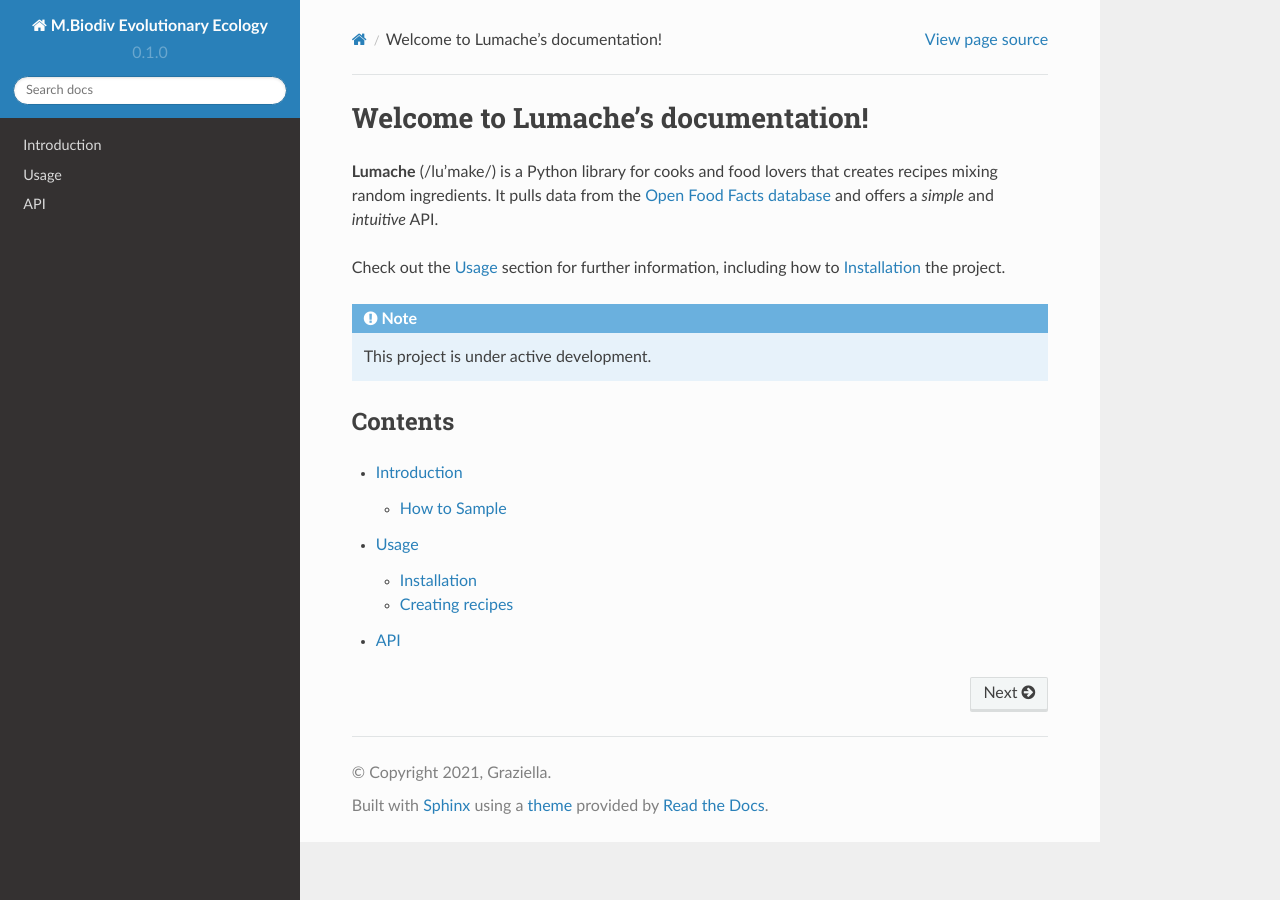
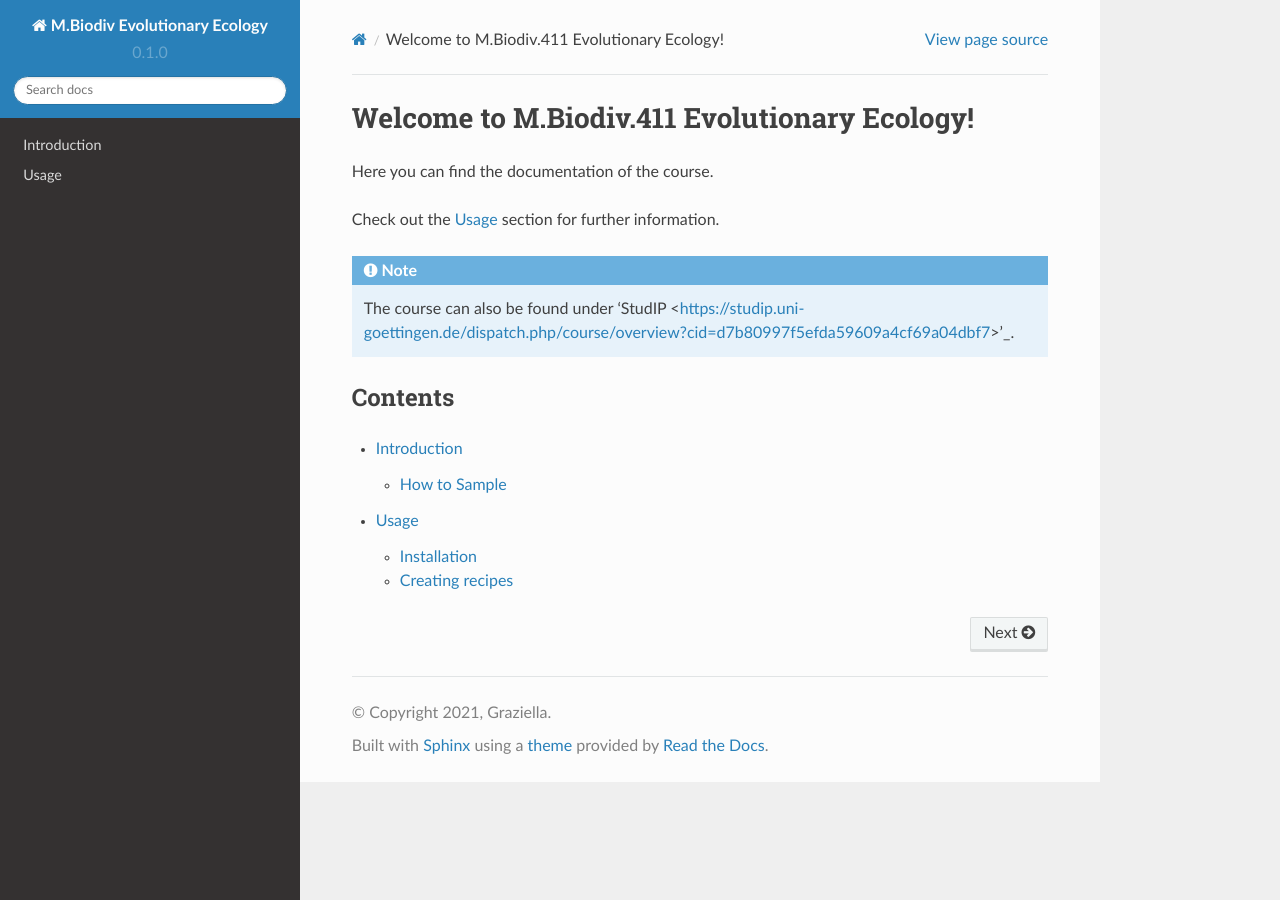
Before and after one commit to bheimbu/evolutionary_ecology, a Sphinx documentation site: the page built from docs/source/index.rst, in a window 1280 px wide. Built offline with Sphinx 7.4.7 and the Read the Docs theme 2.0.0, drawn with Linux system fonts in a browser that asks for light colours.

Commit message:
Update index.rst

```diff
--- a/docs/source/index.rst
+++ b/docs/source/index.rst
@@ -1,17 +1,13 @@
-Welcome to Lumache's documentation!
-===================================
+Welcome to M.Biodiv.411 Evolutionary Ecology!
+=============================================
 
-**Lumache** (/lu'make/) is a Python library for cooks and food lovers
-that creates recipes mixing random ingredients.
-It pulls data from the `Open Food Facts database <https://world.openfoodfacts.org/>`_
-and offers a *simple* and *intuitive* API.
+Here you can find the documentation of the course.
 
-Check out the :doc:`usage` section for further information, including
-how to :ref:`installation` the project.
+Check out the :doc:`usage` section for further information.
 
 .. note::
 
-   This project is under active development.
+   The course can also be found under 'StudIP <https://studip.uni-goettingen.de/dispatch.php/course/overview?cid=d7b80997f5efda59609a4cf69a04dbf7>'_.
 
 Contents
 --------
@@ -20,4 +16,3 @@ Contents
 
    introduction
    usage
-   api
```
